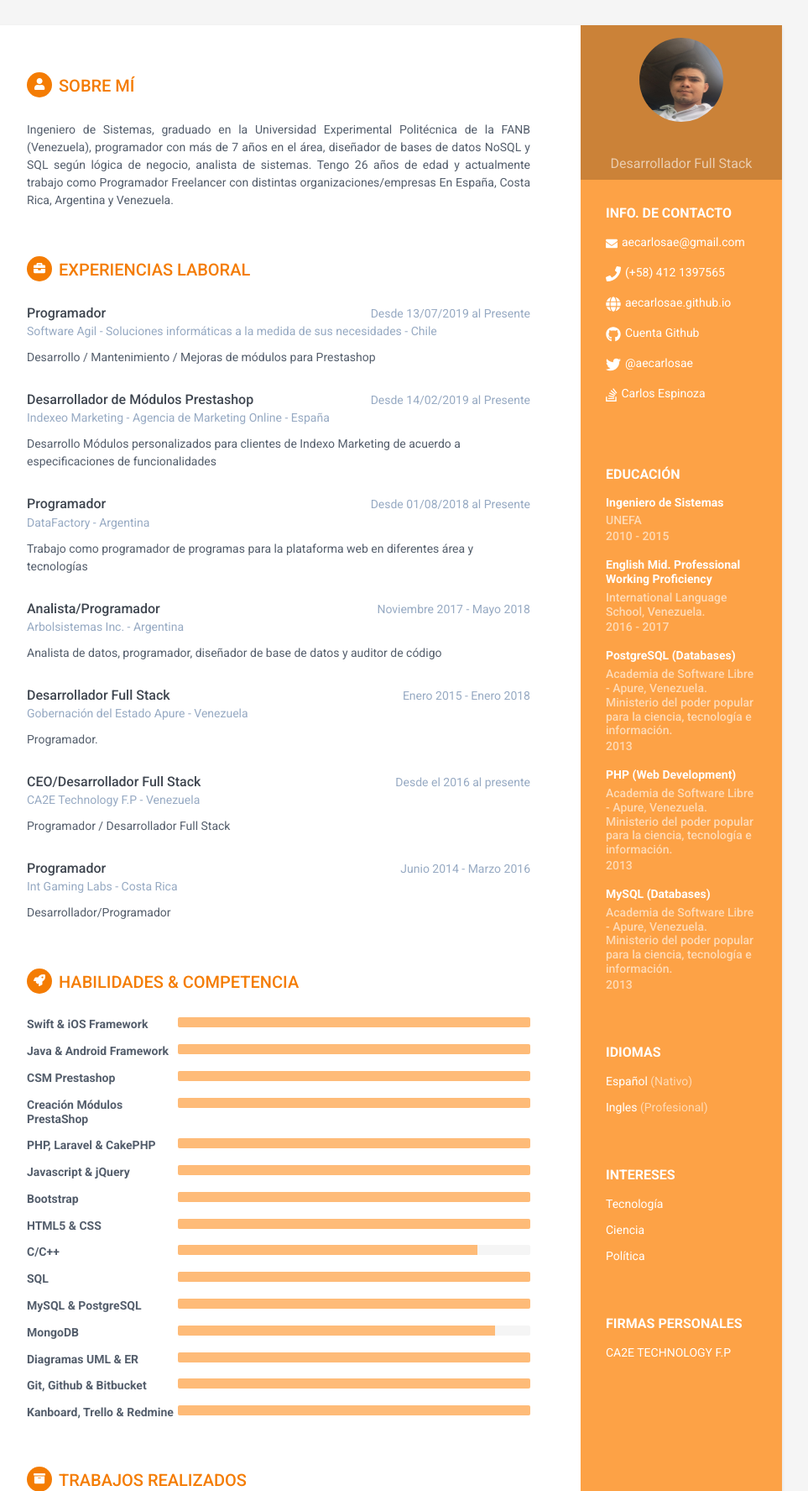
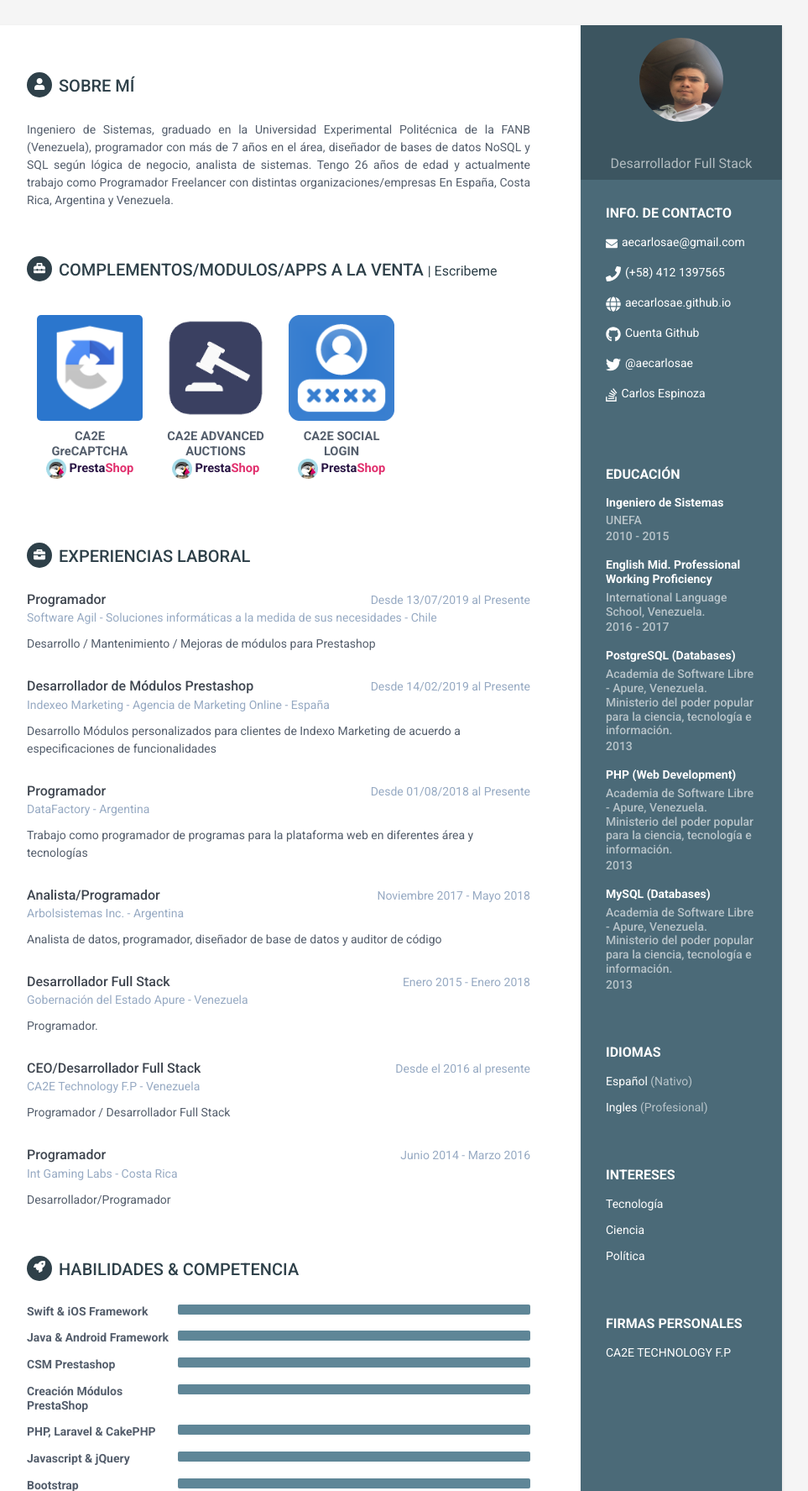
Before and after one commit to aecarlosae/aecarlosae.github.io, a PHP site: page / in a window 1280 px wide. Shown: the top 1775 px of the page at 84% size, without its empty margins (188-1151 px from the left). Run offline with PHP 8.4, Linux system fonts and the light colour scheme; some libraries are stand-ins or nearby versions.

Commit message:
Added sell section and changed theme

```diff
--- a/assets/css/orbit-5.css
+++ b/assets/css/orbit-5.css
@@ -338,3 +338,51 @@ p {
     margin-bottom: 0;
   }
 }
+.main-wrapper .apps-section .section-title a{
+  text-transform: capitalize !important;
+}
+
+.main-wrapper .apps-section .app-list {
+  padding: 0px;
+  margin: 0px;
+  list-style: none;
+  overflow: hidden;
+}
+
+.main-wrapper .apps-section .app-list .app-item{
+  float: left;
+  width: 21%;
+  margin: 2%;
+}
+
+.main-wrapper .apps-section .app-list .app-item img{
+  display: block;
+  width: 100%;
+  border-radius: 5px;
+}
+
+.main-wrapper .apps-section .app-list .app-item .app-title{
+  font-size: 11pt;
+  padding-left: 5px;
+  padding-right: 5px;
+  padding-top: 10px;
+  text-align: center;
+}
+
+.prestashop{
+  font-weight: bold;
+}
+.prestashop .prestashop-pet{
+  background: url('../images/pspet.png');
+  background-size: 24px 24px;
+  vertical-align: middle;
+  width: 24px;
+  height: 24px;
+  display: inline-block;
+}
+.prestashop .prestashop-color-1{
+  color: #291544 !important;
+}
+.prestashop .prestashop-color-2{
+  color: #e12f6d !important;
+}
--- a/assets/css/orbit-6.css
+++ b/assets/css/orbit-6.css
@@ -338,3 +338,51 @@ p {
     margin-bottom: 0;
   }
 }
+.main-wrapper .apps-section .section-title a{
+  text-transform: capitalize !important;
+}
+
+.main-wrapper .apps-section .app-list {
+  padding: 0px;
+  margin: 0px;
+  list-style: none;
+  overflow: hidden;
+}
+
+.main-wrapper .apps-section .app-list .app-item{
+  float: left;
+  width: 21%;
+  margin: 2%;
+}
+
+.main-wrapper .apps-section .app-list .app-item img{
+  display: block;
+  width: 100%;
+  border-radius: 5px;
+}
+
+.main-wrapper .apps-section .app-list .app-item .app-title{
+  font-size: 11pt;
+  padding-left: 5px;
+  padding-right: 5px;
+  padding-top: 10px;
+  text-align: center;
+}
+
+.prestashop{
+  font-weight: bold;
+}
+.prestashop .prestashop-pet{
+  background: url('../images/pspet.png');
+  background-size: 24px 24px;
+  vertical-align: middle;
+  width: 24px;
+  height: 24px;
+  display: inline-block;
+}
+.prestashop .prestashop-color-1{
+  color: #291544 !important;
+}
+.prestashop .prestashop-color-2{
+  color: #e12f6d !important;
+}
--- a/index.html
+++ b/index.html
@@ -17,7 +17,7 @@
     <!-- Global CSS -->
     <link rel="stylesheet" href="assets/plugins/bootstrap/css/bootstrap.min.css">
     <!-- Theme CSS -->
-    <link id="theme-style" rel="stylesheet" href="assets/css/orbit-5.css">
+    <link id="theme-style" rel="stylesheet" href="assets/css/orbit-6.css">
 </head>
 
 <body>
@@ -108,6 +108,26 @@
                     Ingeniero de Sistemas, graduado en la Universidad Experimental Politécnica de la FANB (Venezuela), programador con más de 7 años en el área, diseñador de bases de datos NoSQL y SQL según lógica de negocio, analista de sistemas. Tengo 26 años de edad y actualmente trabajo como Programador Freelancer con distintas organizaciones/empresas En España, Costa Rica, Argentina y Venezuela.
                     </p>
                 </div><!--//summary-->
+            </section><!--//section-->
+
+            <section class="section apps-section">
+                <h2 class="section-title"><span class="icon-holder"><i class="fas fa-toolbox"></i></span>Complementos/Modulos/Apps A la venta <small>| <a href="mailto:aecarlosae@gmail.com">Escribeme</a></small></h2>
+                <div class="apps">
+                    <ul class="app-list">
+                        <li class="app-item" title="Este plugin te permite añadir la verificación reCAPCHA de Google a tus formularios en tu tienda Prestashop.">
+                            <img src="assets/images/ca2e_grecaptcha.png" />
+                            <h1 class="app-title">CA2E GreCAPTCHA <br/> <span class="app-technology prestashop"><span class="prestashop-pet"></span> <span class="prestashop-color-1">Presta</span><span class="prestashop-color-2">Shop</span></h1>
+                        </li>
+                        <li class="app-item" title="Este plugin te permite añadir la verificación reCAPCHA de Google a tus formularios en tu tienda Prestashop.">
+                            <img src="assets/images/ca2e_advanced_auctions.png" />
+                            <h1 class="app-title">CA2E ADVANCED AUCTIONS <br/> <span class="app-technology prestashop"><span class="prestashop-pet"></span> <span class="prestashop-color-1">Presta</span><span class="prestashop-color-2">Shop</span></h1>
+                        </li>
+                        <li class="app-item" title="Este plugin te permite añadir la verificación reCAPCHA de Google a tus formularios en tu tienda Prestashop.">
+                            <img src="assets/images/ca2e_social_login.png" />
+                            <h1 class="app-title">CA2E SOCIAL LOGIN <br/> <span class="app-technology prestashop"><span class="prestashop-pet"></span> <span class="prestashop-color-1">Presta</span><span class="prestashop-color-2">Shop</span></h1>
+                        </li>
+                    </ul>
+                </div><!--//apps-->
             </section><!--//section-->
 
             <section class="section experiences-section">
```
Also changed, not shown: assets/css/orbit-1.css (+48 -0 lines), assets/css/orbit-2.css (+49 -0 lines), assets/css/orbit-3.css (+48 -0 lines), assets/css/orbit-4.css (+48 -0 lines), assets/images/ca2e_advanced_auctions.png (added), assets/images/ca2e_grecaptcha.png (added), assets/images/ca2e_social_login.png (added), assets/images/pspet.png (added).
